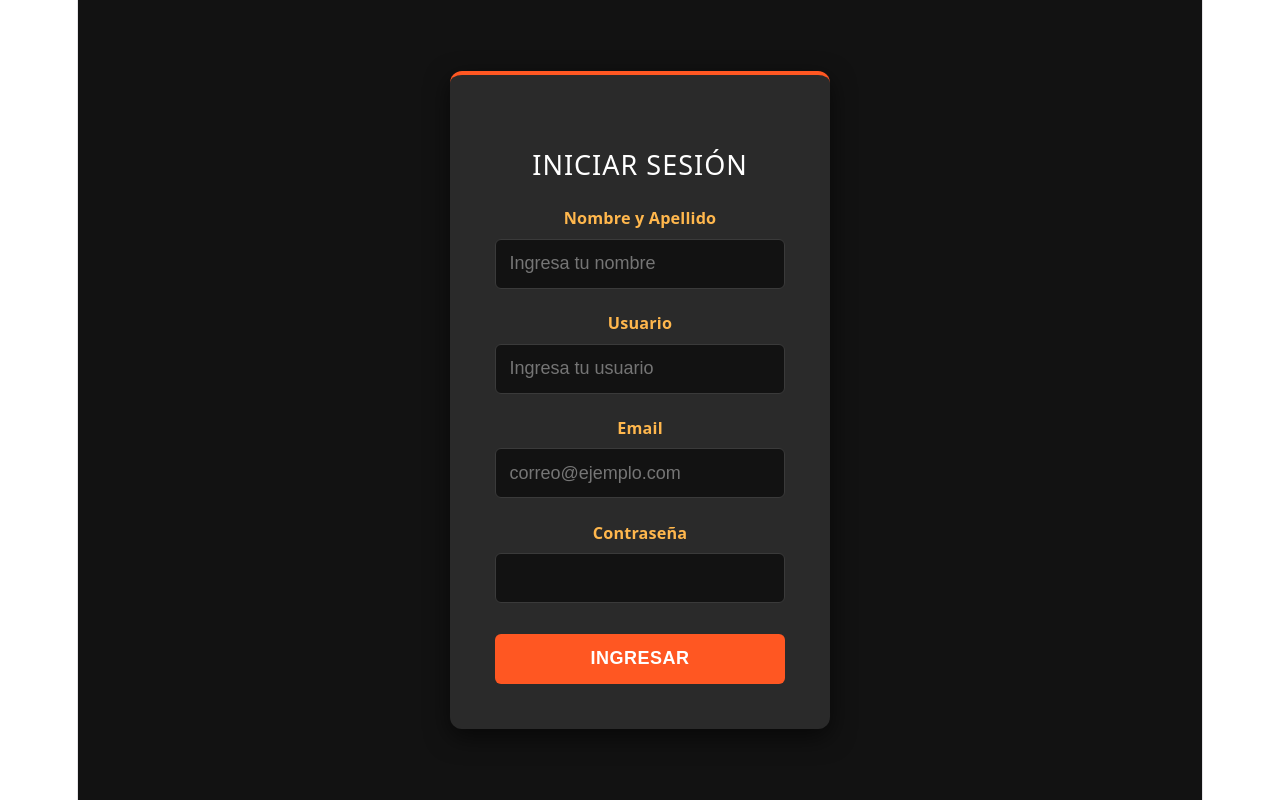
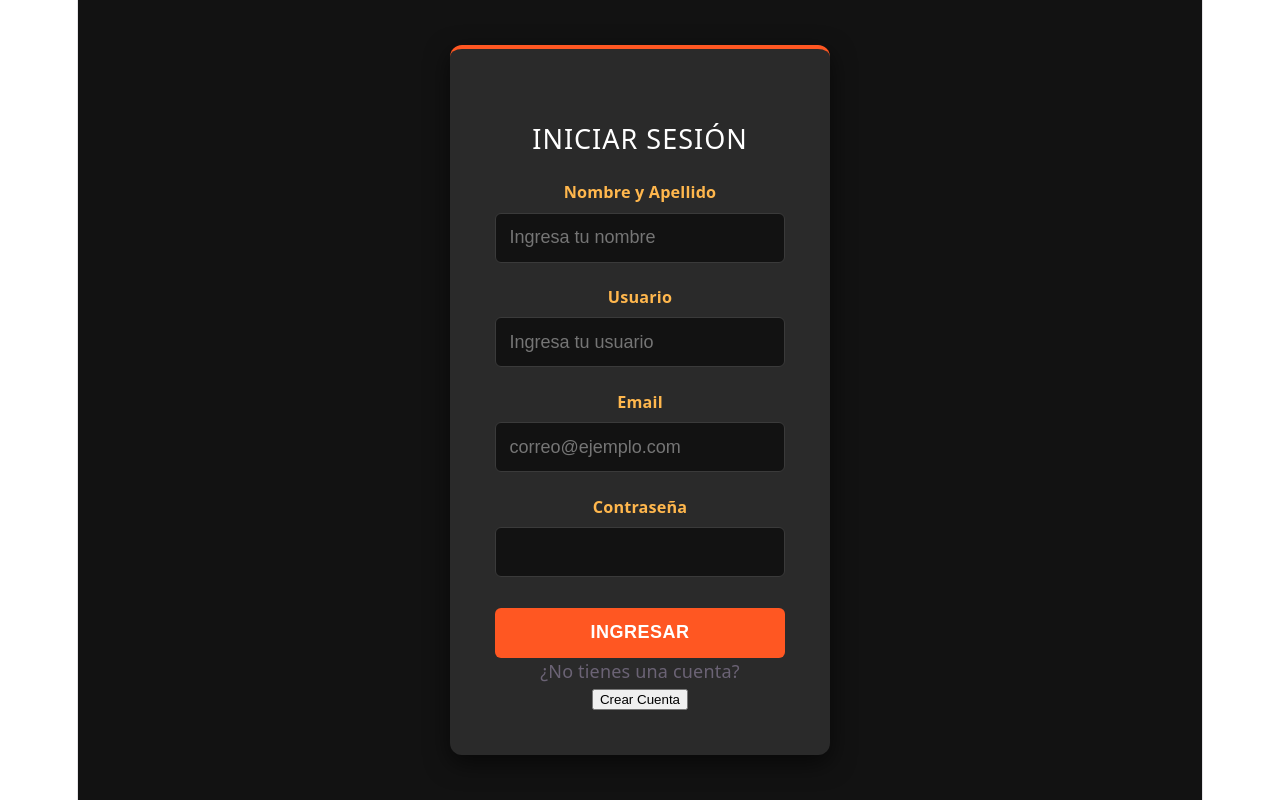
Before and after one commit to mateobaudracco22/ImpactoFitness, a React (Vite) app: page / in a window 1280 px wide. Built offline with nearby package versions, Linux system fonts and the light colour scheme.

Commit message:
Agregado botón de crear cuenta

```diff
--- a/src/paginas/login.jsx
+++ b/src/paginas/login.jsx
@@ -30,6 +30,12 @@ function Login() {
 
         <button type="submit">Ingresar</button>
        </form>
+
+       <div className="seccion-registro">
+                    <p>¿No tienes una cuenta?</p>
+                    <button type="button" className="boton-crear-cuenta">Crear Cuenta</button>
+                </div>
+
      </div>
     </div>
     );
```
